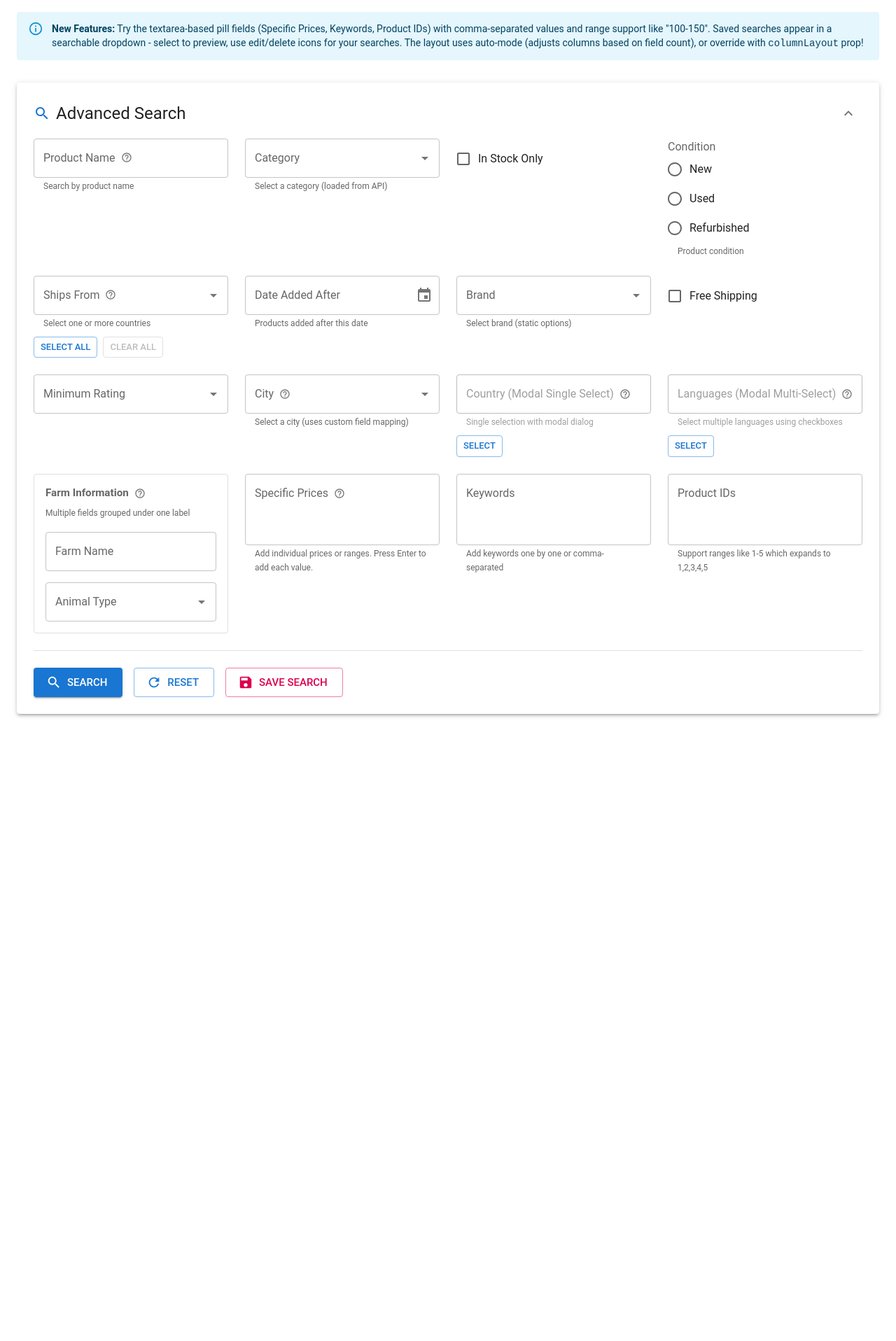
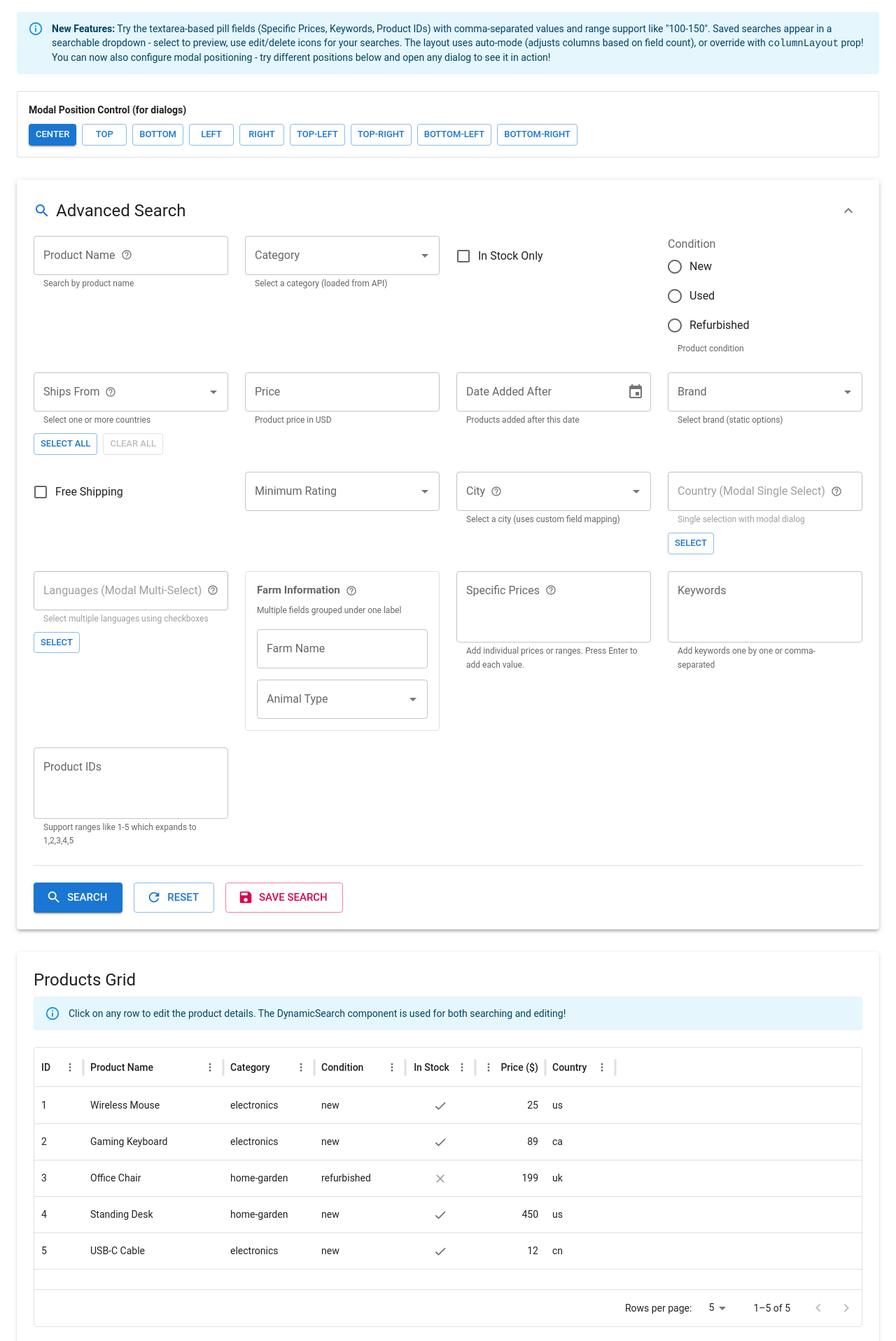
Before and after one commit to prosperva/dynamicsearchform, a Next.js app: page / in a window 1280 px wide. Shown: the part 160-2076 px from the top of the page at 70% size. Before the commit the page ends 1228 px from the top, so only its background shows below. Built offline with nearby package versions, Linux system fonts and the light colour scheme.

Commit message:
handle edit in a modal

```diff
--- a/app/page.tsx
+++ b/app/page.tsx
@@ -6,22 +6,51 @@ import {
   Typography,
   Box,
   Paper,
-  Table,
-  TableBody,
-  TableCell,
-  TableContainer,
-  TableHead,
-  TableRow,
-  Chip,
   Alert,
+  Dialog,
+  DialogTitle,
+  DialogContent,
+  DialogActions,
+  Button,
+  SxProps,
+  Theme,
 } from '@mui/material';
+import { DataGrid, GridColDef, GridRowParams } from '@mui/x-data-grid';
 import { DynamicSearch, FieldConfig, SavedSearch } from '@/components/DynamicSearch';
 
+// Helper function to get dialog positioning styles
+const getDialogStyles = (position: 'center' | 'top' | 'bottom' | 'left' | 'right' | 'top-left' | 'top-right' | 'bottom-left' | 'bottom-right'): SxProps<Theme> => {
+  const positions = {
+    center: { '& .MuiDialog-container': { alignItems: 'center', justifyContent: 'center' } },
+    top: { '& .MuiDialog-container': { alignItems: 'flex-start', justifyContent: 'center', pt: 4 } },
+    bottom: { '& .MuiDialog-container': { alignItems: 'flex-end', justifyContent: 'center', pb: 4 } },
+    left: { '& .MuiDialog-container': { alignItems: 'center', justifyContent: 'flex-start', pl: 4 } },
+    right: { '& .MuiDialog-container': { alignItems: 'center', justifyContent: 'flex-end', pr: 4 } },
+    'top-left': { '& .MuiDialog-container': { alignItems: 'flex-start', justifyContent: 'flex-start', pt: 4, pl: 4 } },
+    'top-right': { '& .MuiDialog-container': { alignItems: 'flex-start', justifyContent: 'flex-end', pt: 4, pr: 4 } },
+    'bottom-left': { '& .MuiDialog-container': { alignItems: 'flex-end', justifyContent: 'flex-start', pb: 4, pl: 4 } },
+    'bottom-right': { '& .MuiDialog-container': { alignItems: 'flex-end', justifyContent: 'flex-end', pb: 4, pr: 4 } },
+  };
+  return positions[position];
+};
+
+// Mock data for demonstration
+const mockProducts = [
+  { id: 1, productName: 'Wireless Mouse', category: 'electronics', condition: 'new', inStock: true, price: 25, country: 'us' },
+  { id: 2, productName: 'Gaming Keyboard', category: 'electronics', condition: 'new', inStock: true, price: 89, country: 'ca' },
+  { id: 3, productName: 'Office Chair', category: 'home-garden', condition: 'refurbished', inStock: false, price: 199, country: 'uk' },
+  { id: 4, productName: 'Standing Desk', category: 'home-garden', condition: 'new', inStock: true, price: 450, country: 'us' },
+  { id: 5, productName: 'USB-C Cable', category: 'electronics', condition: 'new', inStock: true, price: 12, country: 'cn' },
+];
+
 export default function Home() {
-  const [searchResults, setSearchResults] = useState<Record<string, any> | null>(null);
   const [savedSearches, setSavedSearches] = useState<SavedSearch[]>([]);
+  const [gridData, setGridData] = useState(mockProducts);
+  const [editDialogOpen, setEditDialogOpen] = useState(false);
+  const [selectedRow, setSelectedRow] = useState<any>(null);
+  const [modalPosition, setModalPosition] = useState<'center' | 'top' | 'bottom' | 'left' | 'right' | 'top-left' | 'top-right' | 'bottom-left' | 'bottom-right'>('center');
 
-  // Define the search fields configuration
+  // Define the search fields configuration (all optional for searching)
   // Note: Pill fields are placed at the end to prevent layout shifts when expanded
   const searchFields: FieldConfig[] = [
     {
@@ -64,6 +93,13 @@ export default function Home() {
       helperText: 'Select one or more countries',
       defaultValue: [],
       tooltip: 'Filter products that ship from specific countries. You can select multiple countries.',
+    },
+    {
+      name: 'price',
+      label: 'Price',
+      type: 'number',
+      placeholder: 'Enter price...',
+      helperText: 'Product price in USD',
     },
     {
       name: 'dateAdded',
@@ -221,10 +257,51 @@ export default function Home() {
     },
   ];
 
+  // Define edit fields configuration (with required validation)
+  const editFields: FieldConfig[] = searchFields.map((field) => {
+    // Make key fields required for editing
+    if (['productName', 'category', 'condition', 'price'].includes(field.name)) {
+      return { ...field, required: true };
+    }
+    return field;
+  });
+
   const handleSearch = (params: Record<string, any>) => {
     console.log('Search Parameters:', params);
-    setSearchResults(params);
+    // In a real app, you would filter gridData based on search params
+    // For demo purposes, just log the search parameters
   };
+
+  const handleRowClick = (params: GridRowParams) => {
+    setSelectedRow(params.row);
+    setEditDialogOpen(true);
+  };
+
+  const handleEditSave = (editedData: Record<string, any>) => {
+    console.log('Saving edited data:', editedData);
+    // Update the grid data
+    setGridData((prev) =>
+      prev.map((item) => (item.id === selectedRow.id ? { ...item, ...editedData } : item))
+    );
+    setEditDialogOpen(false);
+    setSelectedRow(null);
+  };
+
+  const handleEditCancel = () => {
+    setEditDialogOpen(false);
+    setSelectedRow(null);
+  };
+
+  // Define columns for the data grid
+  const columns: GridColDef[] = [
+    { field: 'id', headerName: 'ID', width: 70 },
+    { field: 'productName', headerName: 'Product Name', width: 200 },
+    { field: 'category', headerName: 'Category', width: 130 },
+    { field: 'condition', headerName: 'Condition', width: 130 },
+    { field: 'inStock', headerName: 'In Stock', width: 100, type: 'boolean' },
+    { field: 'price', headerName: 'Price ($)', width: 100, type: 'number' },
+    { field: 'country', headerName: 'Country', width: 100 },
+  ];
 
   const handleSaveSearch = (search: SavedSearch) => {
     setSavedSearches((prev) => [...prev, search]);
@@ -271,7 +348,26 @@ export default function Home() {
           with comma-separated values and range support like &quot;100-150&quot;. Saved searches appear in a searchable dropdown -
           select to preview, use edit/delete icons for your searches. The layout uses auto-mode
           (adjusts columns based on field count), or override with <code>columnLayout</code> prop!
+          You can now also configure modal positioning - try different positions below and open any dialog to see it in action!
         </Alert>
+
+        <Box sx={{ mt: 3, p: 2, bgcolor: 'background.paper', borderRadius: 1, border: '1px solid', borderColor: 'divider' }}>
+          <Typography variant="subtitle2" gutterBottom fontWeight="bold">
+            Modal Position Control (for dialogs)
+          </Typography>
+          <Box sx={{ display: 'flex', gap: 1, flexWrap: 'wrap', mt: 1 }}>
+            {(['center', 'top', 'bottom', 'left', 'right', 'top-left', 'top-right', 'bottom-left', 'bottom-right'] as const).map((pos) => (
+              <Button
+                key={pos}
+                size="small"
+                variant={modalPosition === pos ? 'contained' : 'outlined'}
+                onClick={() => setModalPosition(pos)}
+              >
+                {pos}
+              </Button>
+            ))}
+          </Box>
+        </Box>
       </Box>
 
       <DynamicSearch
@@ -289,62 +385,58 @@ export default function Home() {
         allowCrossContext={false}
         isAdmin={false}
         columnLayout={4}
+        modalPosition={modalPosition}
       />
 
-      {searchResults && (
+      {/* Data Grid */}
       <Box mt={4}>
         <Paper elevation={2} sx={{ p: 3 }}>
           <Typography variant="h5" gutterBottom>
-              Search Results
+            Products Grid
           </Typography>
           <Alert severity="info" sx={{ mb: 3 }}>
-              This is a demo. In a real application, you would fetch and display actual search
-              results based on these parameters.
+            Click on any row to edit the product details. The DynamicSearch component is used for both searching and editing!
           </Alert>
 
-            <TableContainer>
-              <Table>
-                <TableHead>
-                  <TableRow>
-                    <TableCell>
-                      <strong>Parameter</strong>
-                    </TableCell>
-                    <TableCell>
-                      <strong>Value</strong>
-                    </TableCell>
-                  </TableRow>
-                </TableHead>
-                <TableBody>
-                  {Object.entries(searchResults).map(([key, value]) => {
-                    if (value === '' || value === false || (Array.isArray(value) && value.length === 0)) {
-                      return null;
-                    }
-
-                    return (
-                      <TableRow key={key}>
-                        <TableCell>{key}</TableCell>
-                        <TableCell>
-                          {Array.isArray(value) ? (
-                            <Box display="flex" gap={1} flexWrap="wrap">
-                              {value.map((v) => (
-                                <Chip key={v} label={v} size="small" color="primary" />
-                              ))}
-                            </Box>
-                          ) : typeof value === 'boolean' ? (
-                            <Chip label={value ? 'Yes' : 'No'} size="small" color={value ? 'success' : 'default'} />
-                          ) : (
-                            String(value)
-                          )}
-                        </TableCell>
-                      </TableRow>
-                    );
-                  })}
-                </TableBody>
-              </Table>
-            </TableContainer>
+          <div style={{ height: 400, width: '100%' }}>
+            <DataGrid
+              rows={gridData}
+              columns={columns}
+              initialState={{
+                pagination: {
+                  paginationModel: { page: 0, pageSize: 5 },
+                },
+              }}
+              pageSizeOptions={[5, 10]}
+              onRowClick={handleRowClick}
+              sx={{ cursor: 'pointer' }}
+            />
+          </div>
         </Paper>
       </Box>
+
+      {/* Edit Modal */}
+      <Dialog open={editDialogOpen} onClose={handleEditCancel} maxWidth="lg" fullWidth sx={getDialogStyles(modalPosition)}>
+        <DialogTitle>Edit Product - {selectedRow?.productName}</DialogTitle>
+        <DialogContent>
+          <Box sx={{ pt: 2 }}>
+            {selectedRow && (
+              <DynamicSearch
+                key={selectedRow.id} // Force re-mount when editing different rows
+                fields={editFields}
+                onSearch={handleEditSave}
+                searchButtonText="Save Changes"
+                resetButtonText="Cancel"
+                enableSaveSearch={false}
+                initialValues={selectedRow}
+              />
             )}
+          </Box>
+        </DialogContent>
+        <DialogActions>
+          <Button onClick={handleEditCancel}>Cancel</Button>
+        </DialogActions>
+      </Dialog>
     </Container>
   );
 }
--- a/components/DynamicSearch/DynamicSearch.tsx
+++ b/components/DynamicSearch/DynamicSearch.tsx
@@ -1,6 +1,6 @@
 'use client';
 
-import React, { useState } from 'react';
+import React, { useState, useEffect } from 'react';
 import {
   Box,
   Button,
@@ -9,6 +9,8 @@ import {
   Typography,
   Dialog,
   DialogTitle,
+  SxProps,
+  Theme,
   DialogContent,
   DialogActions,
   TextField,
@@ -45,8 +47,82 @@ import {
   Delete as DeleteIcon,
   MoreVert as MoreVertIcon,
 } from '@mui/icons-material';
-import { DynamicSearchProps, SavedSearch, SearchVisibility } from './types';
+import { DynamicSearchProps, SavedSearch, SearchVisibility, ModalPosition } from './types';
 import { FieldRenderer } from './FieldRenderer';
+
+// Helper function to get dialog positioning styles
+const getDialogStyles = (position: ModalPosition = 'center'): SxProps<Theme> => {
+  const positions: Record<ModalPosition, SxProps<Theme>> = {
+    center: {
+      '& .MuiDialog-container': {
+        alignItems: 'center',
+        justifyContent: 'center',
+      },
+    },
+    top: {
+      '& .MuiDialog-container': {
+        alignItems: 'flex-start',
+        justifyContent: 'center',
+        pt: 4,
+      },
+    },
+    bottom: {
+      '& .MuiDialog-container': {
+        alignItems: 'flex-end',
+        justifyContent: 'center',
+        pb: 4,
+      },
+    },
+    left: {
+      '& .MuiDialog-container': {
+        alignItems: 'center',
+        justifyContent: 'flex-start',
+        pl: 4,
+      },
+    },
+    right: {
+      '& .MuiDialog-container': {
+        alignItems: 'center',
+        justifyContent: 'flex-end',
+        pr: 4,
+      },
+    },
+    'top-left': {
+      '& .MuiDialog-container': {
+        alignItems: 'flex-start',
+        justifyContent: 'flex-start',
+        pt: 4,
+        pl: 4,
+      },
+    },
+    'top-right': {
+      '& .MuiDialog-container': {
+        alignItems: 'flex-start',
+        justifyContent: 'flex-end',
+        pt: 4,
+        pr: 4,
+      },
+    },
+    'bottom-left': {
+      '& .MuiDialog-container': {
+        alignItems: 'flex-end',
+        justifyContent: 'flex-start',
+        pb: 4,
+        pl: 4,
+      },
+    },
+    'bottom-right': {
+      '& .MuiDialog-container': {
+        alignItems: 'flex-end',
+        justifyContent: 'flex-end',
+        pb: 4,
+        pr: 4,
+      },
+    },
+  };
+
+  return positions[position];
+};
 
 export const DynamicSearch: React.FC<DynamicSearchProps> = ({
   fields,
@@ -65,15 +141,18 @@ export const DynamicSearch: React.FC<DynamicSearchProps> = ({
   allowCrossContext = false,
   isAdmin = false,
   columnLayout = 'auto',
+  initialValues,
+  modalPosition = 'center',
 }) => {
   const [formValues, setFormValues] = useState<Record<string, any>>(() => {
-    const initialValues: Record<string, any> = {};
+    const values: Record<string, any> = {};
     fields.forEach((field) => {
       if (field.defaultValue !== undefined) {
-        initialValues[field.name] = field.defaultValue;
+        values[field.name] = field.defaultValue;
       }
     });
-    return initialValues;
+    // Override with initialValues if provided
+    return { ...values, ...(initialValues || {}) };
   });
 
   const [saveDialogOpen, setSaveDialogOpen] = useState(false);
@@ -90,6 +169,23 @@ export const DynamicSearch: React.FC<DynamicSearchProps> = ({
   const [searchVisibility, setSearchVisibility] = useState<SearchVisibility>('user');
   const [searchExpanded, setSearchExpanded] = useState(true);
   const [saveSuccess, setSaveSuccess] = useState(false);
+  const [validationErrors, setValidationErrors] = useState<Record<string, string>>({});
+
+  // Update form values when initialValues changes (e.g., when editing different rows)
+  useEffect(() => {
+    if (initialValues) {
+      const values: Record<string, any> = {};
+      fields.forEach((field) => {
+        if (field.defaultValue !== undefined) {
+          values[field.name] = field.defaultValue;
+        }
+      });
+      setFormValues({ ...values, ...initialValues });
+      // Clear validation errors when loading new initial values
+      setValidationErrors({});
+    }
+    // eslint-disable-next-line react-hooks/exhaustive-deps
+  }, [initialValues]);
 
   // Filter searches based on context
   const filteredSearches = savedSearches.filter(search => {
@@ -151,9 +247,49 @@ export const DynamicSearch: React.FC<DynamicSearchProps> = ({
       ...prev,
       [name]: value,
     }));
+    // Clear validation error for this field when user changes it
+    if (validationErrors[name]) {
+      setValidationErrors((prev) => {
+        const newErrors = { ...prev };
+        delete newErrors[name];
+        return newErrors;
+      });
+    }
+  };
+
+  const validateForm = (): boolean => {
+    const errors: Record<string, string> = {};
+
+    // Recursively validate all fields
+    const validateField = (field: any): void => {
+      if (field.type === 'group' && field.fields) {
+        // Validate grouped fields
+        field.fields.forEach(validateField);
+      } else if (field.required) {
+        const value = formValues[field.name];
+
+        // Check if value is empty
+        if (value === undefined || value === null || value === '') {
+          errors[field.name] = `${field.label} is required`;
+        } else if (Array.isArray(value) && value.length === 0) {
+          errors[field.name] = `${field.label} is required`;
+        } else if (typeof value === 'object' && !Array.isArray(value) && Object.keys(value).length === 0) {
+          errors[field.name] = `${field.label} is required`;
+        }
+      }
+    };
+
+    fields.forEach(validateField);
+    setValidationErrors(errors);
+    return Object.keys(errors).length === 0;
   };
 
   const handleSearch = () => {
+    // Validate form before submitting
+    if (!validateForm()) {
+      return;
+    }
+
     const flattenedValues = flattenValues(formValues);
     onSearch(flattenedValues);
   };
@@ -433,6 +569,12 @@ export const DynamicSearch: React.FC<DynamicSearchProps> = ({
             </Alert>
           </Collapse>
 
+          {Object.keys(validationErrors).length > 0 && (
+            <Alert severity="error" sx={{ mb: 2 }}>
+              Please fill in all required fields before submitting.
+            </Alert>
+          )}
+
           <Grid container spacing={3}>
             {fields.map((field) => (
               <Grid item xs={12} sm={6} md={getColumnSize()} key={field.name}>
@@ -440,6 +582,7 @@ export const DynamicSearch: React.FC<DynamicSearchProps> = ({
                   field={field}
                   value={formValues[field.name]}
                   onChange={handleFieldChange}
+                  error={validationErrors[field.name]}
                 />
               </Grid>
             ))}
@@ -483,7 +626,7 @@ export const DynamicSearch: React.FC<DynamicSearchProps> = ({
       </Paper>
 
       {/* Save Search Dialog */}
-      <Dialog open={saveDialogOpen} onClose={() => setSaveDialogOpen(false)} maxWidth="sm" fullWidth>
+      <Dialog open={saveDialogOpen} onClose={() => setSaveDialogOpen(false)} maxWidth="sm" fullWidth sx={getDialogStyles(modalPosition)}>
         <DialogTitle>
           Save Search Parameters
           {searchContext && (
@@ -575,7 +718,7 @@ export const DynamicSearch: React.FC<DynamicSearchProps> = ({
       </Dialog>
 
       {/* Rename Search Dialog */}
-      <Dialog open={renameDialogOpen} onClose={() => setRenameDialogOpen(false)} maxWidth="sm" fullWidth>
+      <Dialog open={renameDialogOpen} onClose={() => setRenameDialogOpen(false)} maxWidth="sm" fullWidth sx={getDialogStyles(modalPosition)}>
         <DialogTitle>Edit Saved Search</DialogTitle>
         <DialogContent>
           <TextField
@@ -651,7 +794,7 @@ export const DynamicSearch: React.FC<DynamicSearchProps> = ({
       </Dialog>
 
       {/* Delete Confirmation Dialog */}
-      <Dialog open={deleteDialogOpen} onClose={() => setDeleteDialogOpen(false)} maxWidth="xs" fullWidth>
+      <Dialog open={deleteDialogOpen} onClose={() => setDeleteDialogOpen(false)} maxWidth="xs" fullWidth sx={getDialogStyles(modalPosition)}>
         <DialogTitle>Delete Saved Search?</DialogTitle>
         <DialogContent>
           <Typography variant="body1">
@@ -679,6 +822,7 @@ export const DynamicSearch: React.FC<DynamicSearchProps> = ({
         onClose={() => setPreviewDialogOpen(false)}
         maxWidth="md"
         fullWidth
+        sx={getDialogStyles(modalPosition)}
       >
         <DialogTitle>
           <Box display="flex" alignItems="center" gap={1}>
--- a/components/DynamicSearch/FieldRenderer.tsx
+++ b/components/DynamicSearch/FieldRenderer.tsx
@@ -31,6 +31,7 @@ interface FieldRendererProps {
   field: FieldConfig;
   value: any;
   onChange: (name: string, value: any) => void;
+  error?: string;
 }
 
 // Helper component to render label with optional tooltip
@@ -58,7 +59,7 @@ const LabelWithTooltip: React.FC<{ label: string; tooltip?: string }> = ({ label
   );
 };
 
-export const FieldRenderer: React.FC<FieldRendererProps> = ({ field, value, onChange }) => {
+export const FieldRenderer: React.FC<FieldRendererProps> = ({ field, value, onChange, error }) => {
   const [options, setOptions] = useState<DropdownOption[]>(field.options || []);
   const [loading, setLoading] = useState(false);
 
@@ -67,6 +68,7 @@ export const FieldRenderer: React.FC<FieldRendererProps> = ({ field, value, onCh
       fetchOptions();
     }
   }, [field.apiUrl]);
+
 
   const fetchOptions = async () => {
     if (!field.apiUrl) return;
@@ -116,9 +118,10 @@ export const FieldRenderer: React.FC<FieldRendererProps> = ({ field, value, onCh
           value={value || ''}
           onChange={(e) => handleChange(e.target.value)}
           placeholder={field.placeholder}
-          helperText={field.helperText}
+          helperText={error || field.helperText}
           required={field.required}
           variant="outlined"
+          error={!!error}
         />
       );
 
@@ -132,9 +135,10 @@ export const FieldRenderer: React.FC<FieldRendererProps> = ({ field, value, onCh
           value={value || ''}
           onChange={(e) => handleChange(e.target.value)}
           placeholder={field.placeholder}
-          helperText={field.helperText}
+          helperText={error || field.helperText}
           required={field.required}
           variant="outlined"
+          error={!!error}
         />
       );
 
@@ -151,8 +155,9 @@ export const FieldRenderer: React.FC<FieldRendererProps> = ({ field, value, onCh
               textField: {
                 fullWidth: true,
                 required: field.required,
-                helperText: field.helperText,
+                helperText: error || field.helperText,
                 variant: 'outlined',
+                error: !!error,
               },
             }}
           />
@@ -176,8 +181,9 @@ export const FieldRenderer: React.FC<FieldRendererProps> = ({ field, value, onCh
               {...params}
               label={<LabelWithTooltip label={field.label} tooltip={field.tooltip} />}
               required={field.required}
-              helperText={field.helperText}
+              helperText={error || field.helperText}
               variant="outlined"
+              error={!!error}
             />
           )}
           fullWidth
@@ -213,8 +219,9 @@ export const FieldRenderer: React.FC<FieldRendererProps> = ({ field, value, onCh
                 {...params}
                 label={<LabelWithTooltip label={field.label} tooltip={field.tooltip} />}
                 required={field.required}
-                helperText={field.helperText}
+                helperText={error || field.helperText}
                 variant="outlined"
+                error={!!error}
               />
             )}
             renderTags={(value, getTagProps) =>
@@ -267,7 +274,7 @@ export const FieldRenderer: React.FC<FieldRendererProps> = ({ field, value, onCh
 
     case 'radio':
       return (
-        <FormControl component="fieldset" required={field.required}>
+        <FormControl component="fieldset" required={field.required} error={!!error}>
           <FormLabel component="legend">
             <LabelWithTooltip label={field.label} tooltip={field.tooltip} />
           </FormLabel>
@@ -285,7 +292,9 @@ export const FieldRenderer: React.FC<FieldRendererProps> = ({ field, value, onCh
               />
             ))}
           </RadioGroup>
-          {field.helperText && <FormHelperText>{field.helperText}</FormHelperText>}
+          {(error || field.helperText) && (
+            <FormHelperText>{error || field.helperText}</FormHelperText>
+          )}
         </FormControl>
       );
 
@@ -302,6 +311,7 @@ export const FieldRenderer: React.FC<FieldRendererProps> = ({ field, value, onCh
           pillType={field.pillType}
           allowRanges={field.allowRanges}
           tooltip={field.tooltip}
+          error={error}
         />
       );
 
@@ -348,6 +358,7 @@ export const FieldRenderer: React.FC<FieldRendererProps> = ({ field, value, onCh
           required={field.required}
           tooltip={field.tooltip}
           allowMultiple={field.allowMultiple}
+          error={error}
         />
       );
 
--- a/components/DynamicSearch/types.ts
+++ b/components/DynamicSearch/types.ts
@@ -28,6 +28,8 @@ export type SearchVisibility = 'user' | 'global';
 
 export type ColumnLayout = 'auto' | 1 | 2 | 3 | 4;
 
+export type ModalPosition = 'center' | 'top' | 'bottom' | 'left' | 'right' | 'top-left' | 'top-right' | 'bottom-left' | 'bottom-right';
+
 export interface SavedSearch {
   id: string;
   name: string;
@@ -56,4 +58,6 @@ export interface DynamicSearchProps {
   allowCrossContext?: boolean;
   isAdmin?: boolean;
   columnLayout?: ColumnLayout;
+  initialValues?: Record<string, any>;
+  modalPosition?: ModalPosition; // Position of all dialogs (default: 'center')
 }
--- a/package.json
+++ b/package.json
@@ -14,6 +14,7 @@
     "@mui/icons-material": "^6.3.1",
     "@mui/material": "^6.3.1",
     "@mui/material-nextjs": "^6.3.1",
+    "@mui/x-data-grid": "^8.24.0",
     "@mui/x-date-pickers": "^8.22.1",
     "dayjs": "^1.11.19",
     "next": "^15.1.4",
```
Also changed, not shown: components/DynamicSearch/ModalSelectField.tsx (+14 -6 lines), components/DynamicSearch/PillField.tsx (+8 -6 lines), 2 other files (tests, documents, lock files or other folders). Lines whose indentation alone changed are shown as unchanged.
